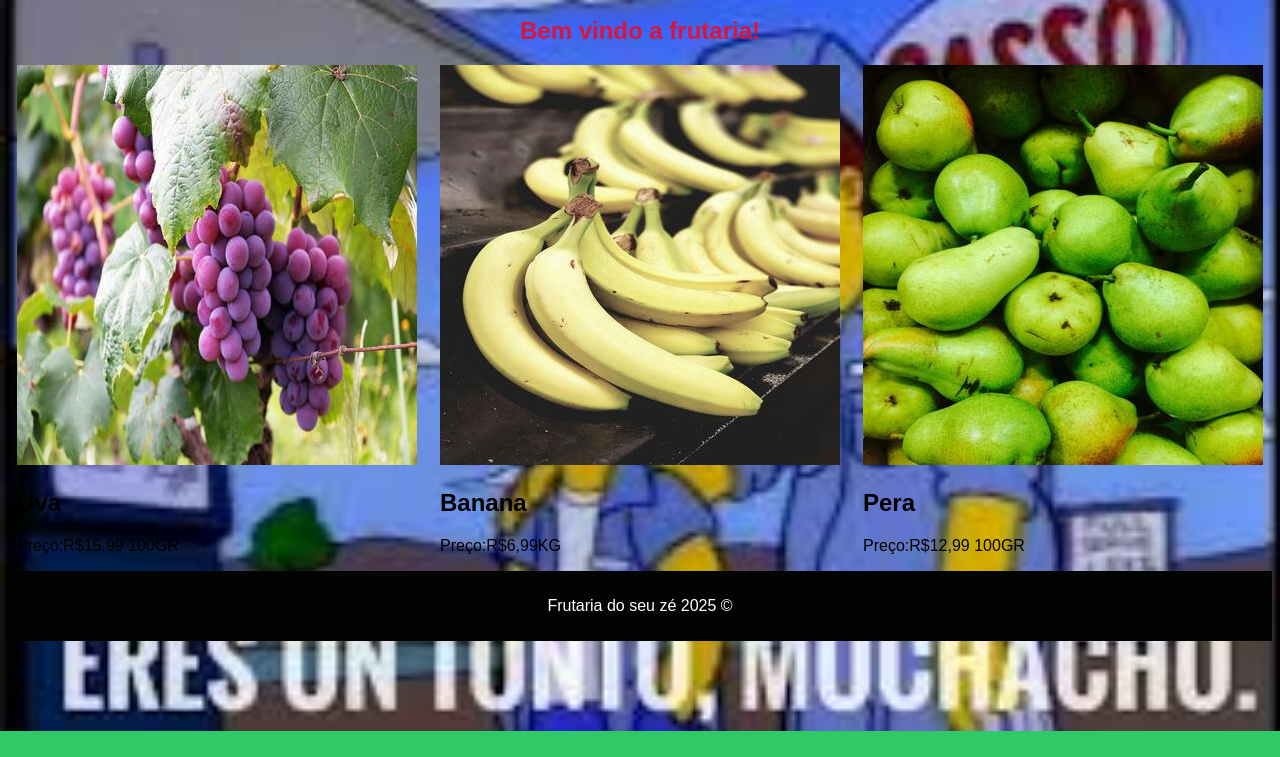
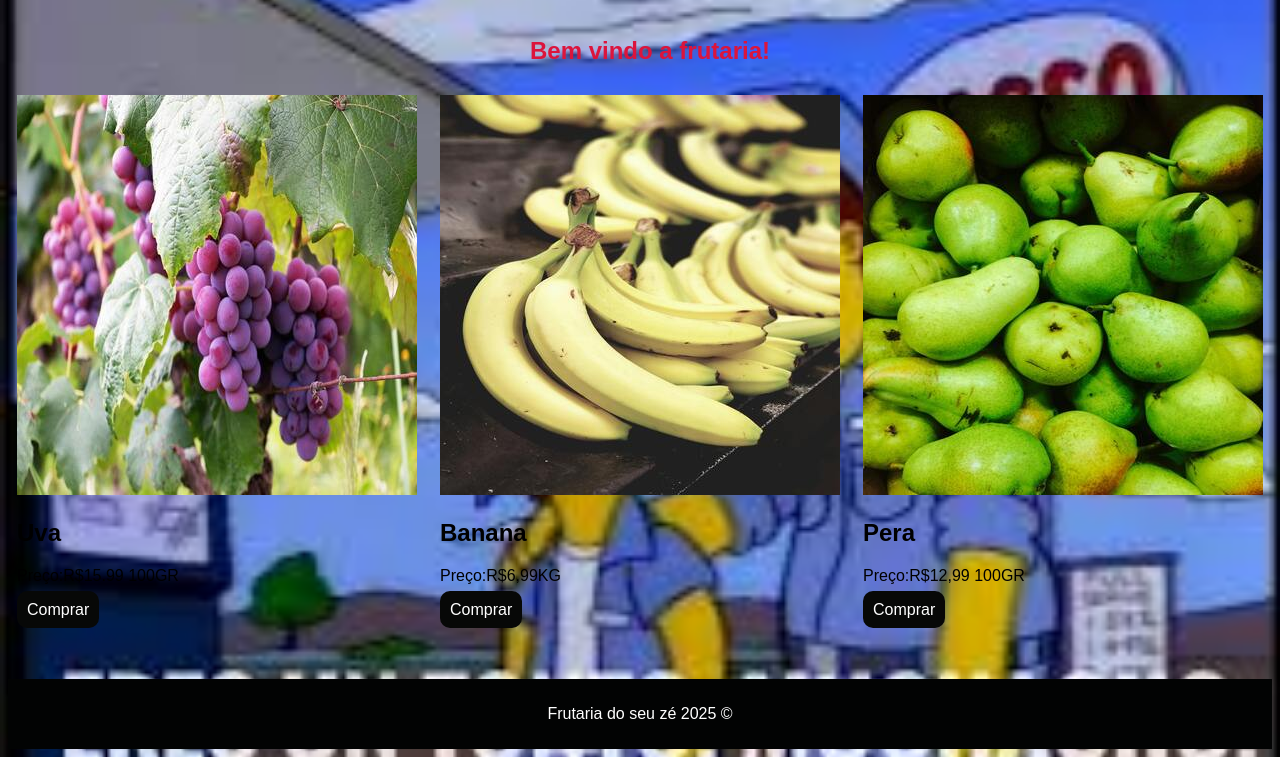
Before and after one commit to Jhonmerlin/Frutaria, a plain HTML site: page index.html in a window 1280 px wide. Shown: the part 69-826 px from the top of the page. Before the commit the page ends 800 px from the top, so only its background shows below. Drawn offline with Linux system fonts and the light colour scheme; files whose address does not match are found by name.

Commit message:
acrescentando-botoes

```diff
--- a/css/style.css
+++ b/css/style.css
@@ -15,6 +15,7 @@ a {
     flex-wrap: wrap;
     justify-content: space-around;
     background-color: aliceblue;
+    border-radius: 10px;
 }
 
 .item{
@@ -31,6 +32,7 @@ a {
 #titulo {
     text-align: center;
     color: crimson;
+    margin: 40px 20px 20px 40px;
 
 }
 
@@ -43,11 +45,12 @@ footer {
     width: 100%;
     color: white;
     padding: 10px 0;
+    margin-top: 60px;
 
 }
 
-a:hover{
-    background-color: red;
+.item:hover{
+
     text-transform: uppercase;
 }
 
@@ -57,6 +60,9 @@ a:hover{
     flex-direction: row;
     flex-wrap: wrap;
     justify-content: space-around;
+    border-radius: 10px;
+    border: 4px;
+    margin-top: 30px;
 
 }
 
@@ -65,7 +71,7 @@ a:hover{
     background-color: rgb(255, 255, 255);
     transition: all 0.3s ease-in;
     transform: scale(1.1);
-    box-shadow: 0 0 100px rgba(8, 8, 8, 0.5);
+    box-shadow: 0 0 10px rgba(8, 8, 8, 0.5);
 }
 
 @media(max-width:600px){
@@ -82,3 +88,16 @@ a:hover{
         background-position: center;
     }
 }
+
+.bottom{
+    text-align: center;
+    color: white;
+    background-color: #070807;
+    padding: 10px;
+    border-radius: 10px;
+    margin-bottom: 30px;
+}
+
+.bottom:hover{
+    background-color: blue;
+}
--- a/index.html
+++ b/index.html
@@ -29,22 +29,25 @@
             <img src="imagens/uva-teste.jpg"  alt="caicho de uvas">
             <h1>Uva</h1>
             <p>Preço:R$15.99 100GR </p>
+            <a class="bottom" href="#">Comprar</a>
         </div>
         <div class="frutas">
             <img src="imagens/banana-de-tamanho.jpg" alt="penca de bananas">
             <h1>Banana</h1>
             <p>Preço:R$6,99KG </p>
+            <a class="bottom" href="#">Comprar</a>
         </div>
         <div class="frutas">
             <img src="imagens/pera-teste.jpg" alt="pera">
             <h1>Pera</h1>
             <p>Preço:R$12,99 100GR</p>
+            <a class="bottom" href="#">Comprar</a>
         </div>
     </section>
 
     </main>
 
-    <footer id="rodape"> <!--Rodapé da página-->
+    <footer> <!--Rodapé da página-->
         <p>Frutaria do seu zé 2025 &copy;</p>
     </footer>
 
```
